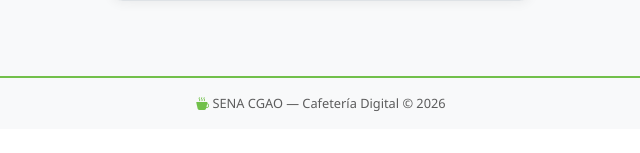
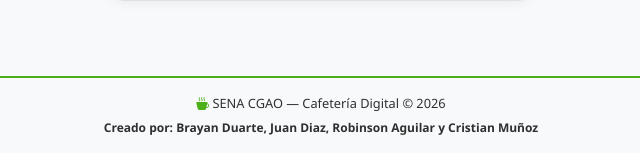
Before and after one commit to juandp1403-dotcom/Proyecto-cafeteria, a Flask app: page /cliente/registro in a window 1280 px wide. Shown: the part 795-948 px from the top of the page, without its empty margins (319-959 px from the left). Before the commit the page ends 907 px from the top, so only its background shows below. Run offline with Flask 3, Linux system fonts and the light colour scheme; some libraries are stand-ins or nearby versions.

Commit message:
Update base.html

```diff
--- a/app/templates/base.html
+++ b/app/templates/base.html
@@ -414,9 +414,12 @@
 {% endblock %}
 
 <!-- ══ FOOTER ════════════════════════════════════════════════════════════════ -->
-<footer class="text-center py-3 mt-auto" style="border-top:2px solid var(--sena-green);font-size:.8rem;color:var(--text-main);opacity:.7">
+<footer class="text-center py-3 mt-auto" style="border-top:2px solid var(--sena-green);font-size:.8rem;color:var(--text-main);opacity:.9">
   <i class="bi bi-cup-hot-fill" style="color:var(--sena-green)"></i>
   SENA CGAO &mdash; Cafetería Digital &copy; {{ anio_actual }}
+  <div style="margin-top:.35rem;color:var(--text-main);font-size:.75rem;font-weight:600">
+    Creado por: Brayan Duarte, Juan Diaz, Robinson Aguilar y Cristian Muñoz
+  </div>
 </footer>
 
 <!-- Bootstrap JS -->
```
